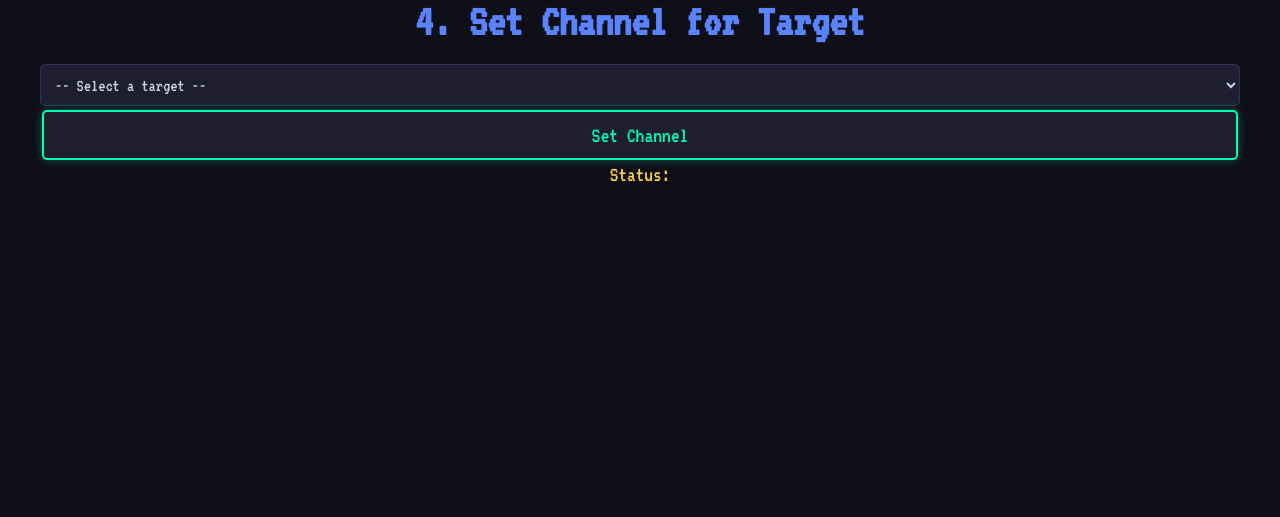
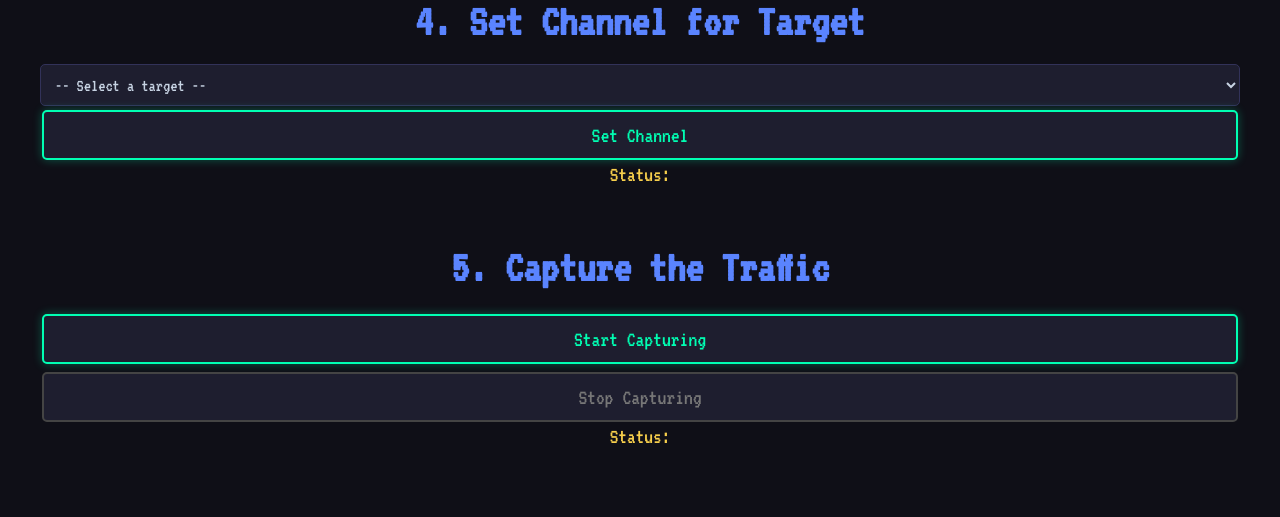
Before and after one commit to 1PingSun/HackMaster-Pi, a FastAPI app: page /WiFi/wifi-cracker in a window 1280 px wide. Shown: the part 624-1141 px from the top of the page. Before the commit the page ends 805 px from the top, so only its background shows below. Run offline with FastAPI, Linux system fonts and the light colour scheme.

Commit message:
Feat: wifi-cracker step5

```diff
--- a/app/api/WiFi.py
+++ b/app/api/WiFi.py
@@ -400,6 +400,114 @@ async def set_interface_channel(request: ChannelRequest):
             "channel": request.channel
         }
 
+@router.post("/capture/start")
+async def start_capture(request: CaptureRequest, background_tasks: BackgroundTasks):
+    """
+    開始捕獲 Wi-Fi 流量
+    """
+    global capture_active, capture_process
+
+    if capture_active:
+        return {
+            "success": False,
+            "message": "Capture is already running"
+        }
+
+    try:
+        # 設定輸出文件名
+        if not request.output_file:
+            timestamp = datetime.now().strftime("%Y%m%d_%H%M%S")
+            output_file = f"capture_{timestamp}"
+        else:
+            output_file = request.output_file
+
+        # 確保捕獲目錄存在
+        os.makedirs("data/captures", exist_ok=True)
+        output_path = os.path.join("data/captures", output_file)
+
+        # 使用 airodump-ng 開始捕獲流量
+        # 指令範例：sudo airodump-ng -c 7 --bssid BO:BE:76:CD:97:24 -w capture wlan1
+        capture_command = [
+            "sudo", "airodump-ng",
+            "-c", str(request.channel),
+            "--bssid", request.bssid,
+            "-w", output_path,
+            request.interface
+        ]
+
+        # 在背景啟動捕獲進程
+        background_tasks.add_task(run_capture_process, capture_command, output_path)
+
+        return {
+            "success": True,
+            "message": "Traffic capture started",
+            "capture_file": f"{output_file}.cap",
+            "command": " ".join(capture_command)
+        }
+    except Exception as e:
+        return {
+            "success": False,
+            "message": f"Failed to start capture: {str(e)}"
+        }
+
+@router.post("/capture/stop")
+async def stop_capture():
+    """
+    停止捕獲 Wi-Fi 流量
+    """
+    global capture_active, capture_process
+
+    try:
+        if not capture_active or not capture_process:
+            return {
+                "success": False,
+                "message": "No capture is currently running"
+            }
+
+        # 終止捕獲進程
+        capture_process.terminate()
+
+        # 等待進程結束
+        try:
+            capture_process.wait(timeout=5)
+        except subprocess.TimeoutExpired:
+            capture_process.kill()
+
+        capture_active = False
+        capture_process = None
+
+        return {
+            "success": True,
+            "message": "Traffic capture stopped"
+        }
+    except Exception as e:
+        return {
+            "success": False,
+            "message": f"Failed to stop capture: {str(e)}"
+        }
+
+# 背景捕獲進程
+async def run_capture_process(command, output_path):
+    global capture_process, capture_active
+
+    try:
+        capture_active = True
+        capture_process = subprocess.Popen(
+            command,
+            stdout=subprocess.PIPE,
+            stderr=subprocess.PIPE,
+            preexec_fn=os.setsid
+        )
+
+        # 等待進程完成或被終止
+        capture_process.wait()
+
+    except Exception as e:
+        print(f"Capture process error: {e}")
+    finally:
+        capture_active = False
+        capture_process = None
+
 @router.post("/wordlist-generator")
 async def generate_wordlist(request: WordlistRequest):
     try:
--- a/app/templates/WiFi/wifi-cracker.html
+++ b/app/templates/WiFi/wifi-cracker.html
@@ -50,6 +50,11 @@
         </select>
         <button onclick="setChannel()">Set Channel</button>
         <p id="channelStatus">Status: </p>
+
+        <h1>5. Capture the Traffic</h1>
+        <button id="startCaptureButton" onclick="startCapture()">Start Capturing</button>
+        <button id="stopCaptureButton" onclick="stopCapture()" disabled>Stop Capturing</button>
+        <p id="captureStatus">Status: </p>
 
     </div>
 
@@ -327,4 +332,85 @@
                 channelStatus.textContent = `Status: Error - ${error.message}`;
             }
         }
+
+        async function startCapture() {
+            if (!selectedInterface) {
+                alert('Please select a network interface first');
+                return;
+            }
+
+            if (!targetBSSID || !targetChannel) {
+                alert('Please select a target and set channel first');
+                return;
+            }
+
+            const startButton = document.getElementById('startCaptureButton');
+            const stopButton = document.getElementById('stopCaptureButton');
+            const captureStatus = document.getElementById('captureStatus');
+
+            // 更新按鈕狀態
+            startButton.disabled = true;
+            stopButton.disabled = false;
+            captureStatus.textContent = 'Status: Starting capture...';
+
+            try {
+                const response = await fetch('/WiFi/capture/start', {
+                    method: 'POST',
+                    headers: {
+                        'Content-Type': 'application/json'
+                    },
+                    body: JSON.stringify({
+                        interface: selectedInterface,
+                        bssid: targetBSSID,
+                        channel: parseInt(targetChannel),
+                        output_file: 'capture'
+                    })
+                });
+
+                const data = await response.json();
+
+                if (data.success) {
+                    captureStatus.textContent = `Status: Capturing traffic for ${targetESSID} on channel ${targetChannel}`;
+                } else {
+                    startButton.disabled = false;
+                    stopButton.disabled = true;
+                    captureStatus.textContent = `Status: Failed to start capture - ${data.message}`;
+                }
+            } catch (error) {
+                startButton.disabled = false;
+                stopButton.disabled = true;
+                captureStatus.textContent = `Status: Error - ${error.message}`;
+            }
+        }
+
+        async function stopCapture() {
+            const startButton = document.getElementById('startCaptureButton');
+            const stopButton = document.getElementById('stopCaptureButton');
+            const captureStatus = document.getElementById('captureStatus');
+
+            captureStatus.textContent = 'Status: Stopping capture...';
+
+            try {
+                const response = await fetch('/WiFi/capture/stop', {
+                    method: 'POST',
+                    headers: {
+                        'Content-Type': 'application/json'
+                    }
+                });
+
+                const data = await response.json();
+
+                if (data.success) {
+                    captureStatus.textContent = 'Status: Capture stopped successfully';
+                } else {
+                    captureStatus.textContent = `Status: Failed to stop capture - ${data.message}`;
+                }
+            } catch (error) {
+                captureStatus.textContent = `Status: Error - ${error.message}`;
+            } finally {
+                // 恢復按鈕狀態
+                startButton.disabled = false;
+                stopButton.disabled = true;
+            }
+        }
     </script>
```
